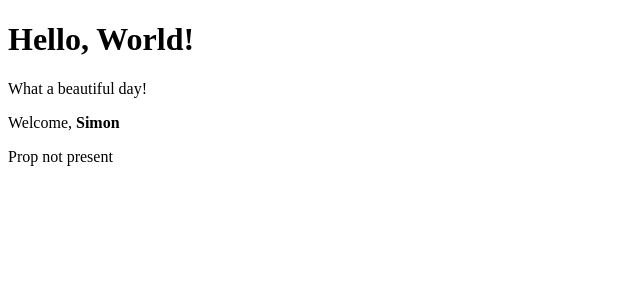
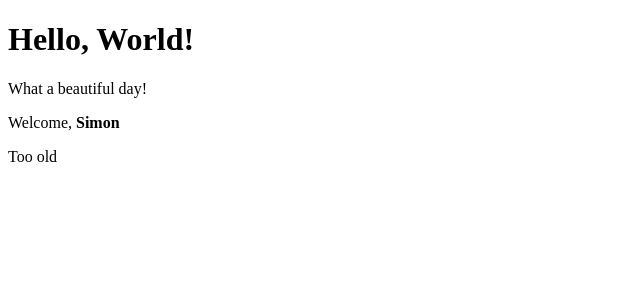
Before and after one commit to NDRXandrei/React-ex, a React (Create React App) app in the folder my-app/: page / in a window 1280 px wide. Shown: the top 300 px of the page, without its empty margins (0-640 px from the left). Built offline with nearby package versions, Linux system fonts and the light colour scheme.

Commit message:
aggiunto if age < 65

```diff
--- a/my-app/src/App.js
+++ b/my-app/src/App.js
@@ -7,7 +7,7 @@ export class App extends React.Component {
     return (
       <div>
         <Hello />
-        <Welcome />
+        <Welcome age={68}/>
       </div>
     );
   }
--- a/my-app/src/Welcome.js
+++ b/my-app/src/Welcome.js
@@ -3,11 +3,12 @@ import React from "react";
 class Age extends React.Component {
   render() {
     const majorAge = this.props.age;
-    if(majorAge !== undefined){
+    if (majorAge > 18 && majorAge < 65) {
       return <p>Your age is {majorAge}</p>;
-    }
-    else {
-      return <p>Prop not present</p>
+    } else if (majorAge < 18) {
+      return <p>Too young </p>;
+    } else {
+      return <p>Too old</p>;
     }
   }
 }
@@ -19,7 +20,7 @@ export class Welcome extends React.Component {
     return (
       <div>
         <p>Welcome, {this.props.name}</p>
-        <Age age={this.props.age}  />
+        <Age age={this.props.age} />
       </div>
     );
   }
```
